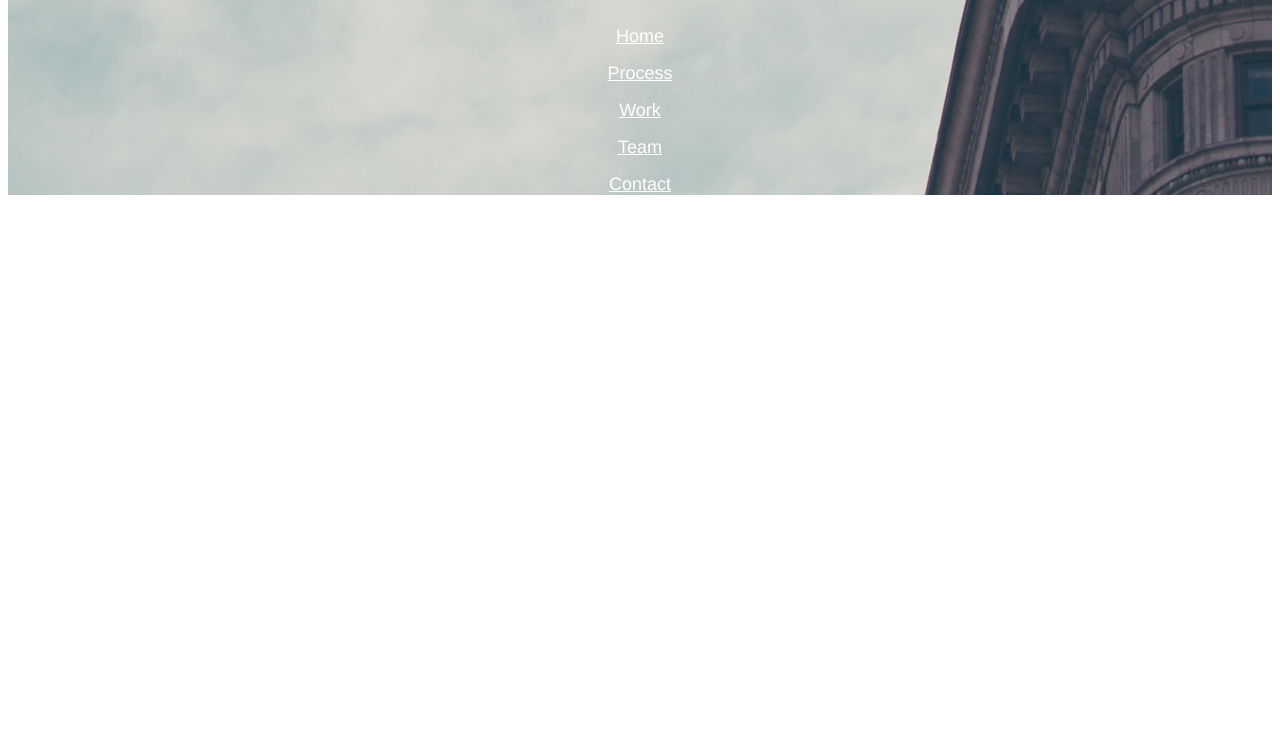
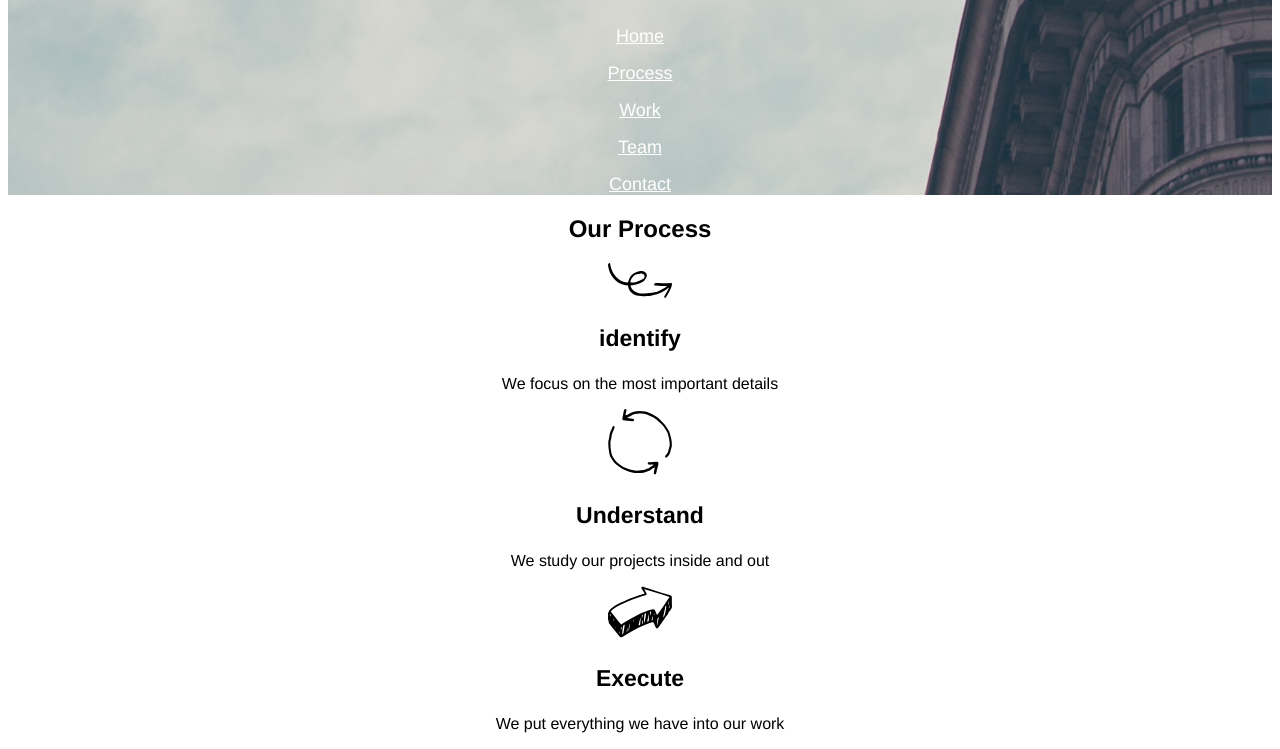
Before and after one commit to KirstyArms/broadway, a plain HTML site: page index.html in a window 1280 px wide. Shown: the part 148-897 px from the top of the page. Before the commit the page ends 800 px from the top, so only its background shows below. Drawn offline with Linux system fonts and the light colour scheme.

Commit message:
add our process section

```diff
--- a/css/style.css
+++ b/css/style.css
@@ -14,6 +14,16 @@ a {
   color: white !important;
 }
 
+h2 {
+  font-size: 32px
+  font-weight:bold;
+}
+
+h3 {
+  font-size: 23px;
+  font-weight: bold;
+}
+
 .header {
   background-image: url("../resources/the-flatiron-building.png");
 }
--- a/index.html
+++ b/index.html
@@ -8,6 +8,7 @@
   <body>
 
     <!-- header and nav section -->
+
    <div class="header">
      <h1>Broadway Design</h1>
      <p><a href="#Home">Home</a></p>
@@ -15,8 +16,23 @@
      <p><a href="#Work">Work</a></p>
      <p><a href="#Team">Team</a></p>
      <p><a href="#Contact">Contact</a></p>
+   </div>
 
+     <!-- process section -->
 
-  </div>
+  <h2>Our Process</h2>
+
+  <img src="./resources/identify.svg" alt="curly arrow">
+  <h3>identify</h3>
+  <p>We focus on the most important details</p>
+
+  <img src="./resources/understand.svg" alt="cycle arrow">
+  <h3>Understand</h3>
+  <p>We study our projects inside and out</p>
+
+  <img src="./resources/execute.svg" alt="arrow">
+  <h3>Execute</h3>
+  <p>We put everything we have into our work</p>
+
   </body>
 </html>
```
